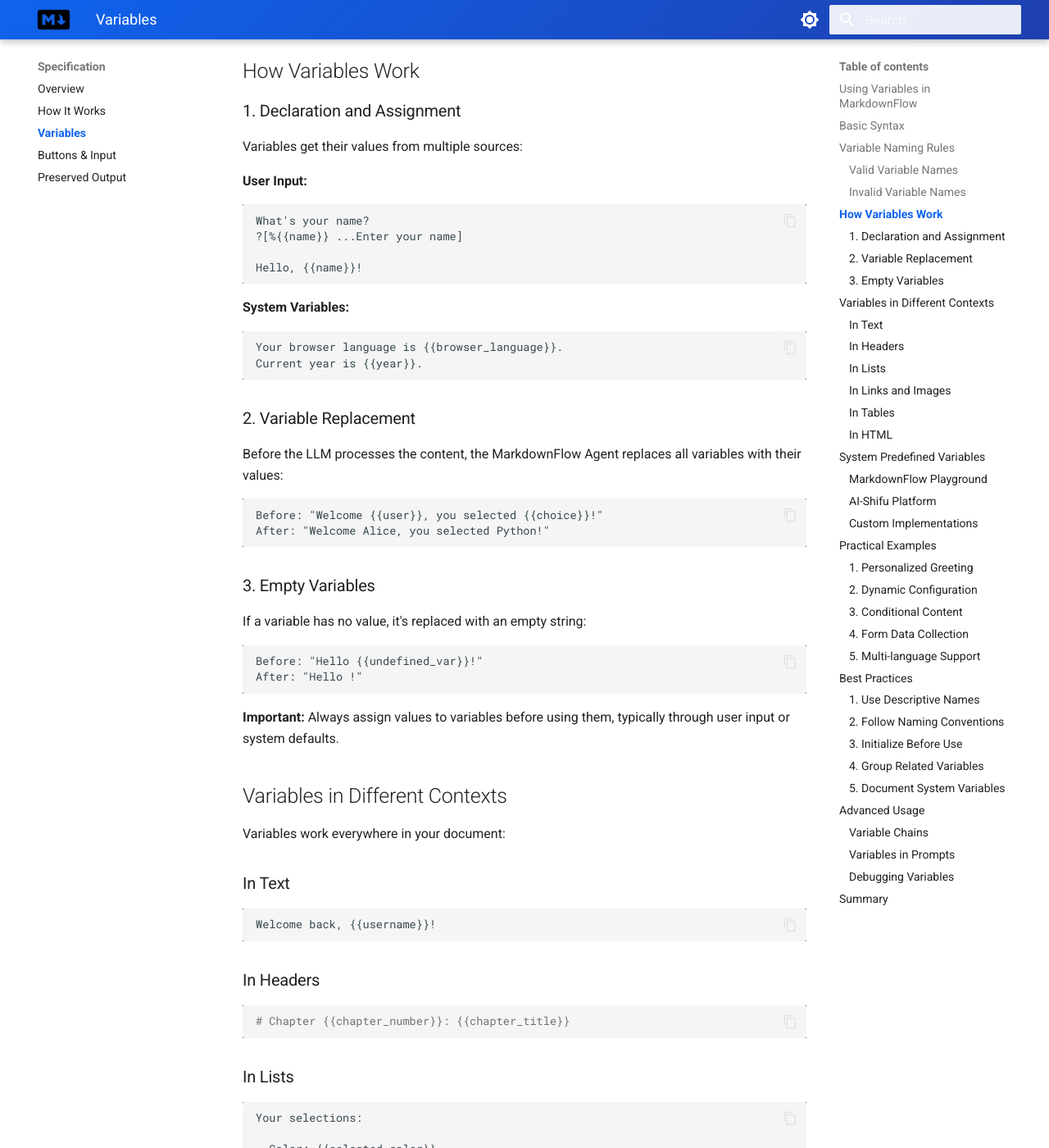
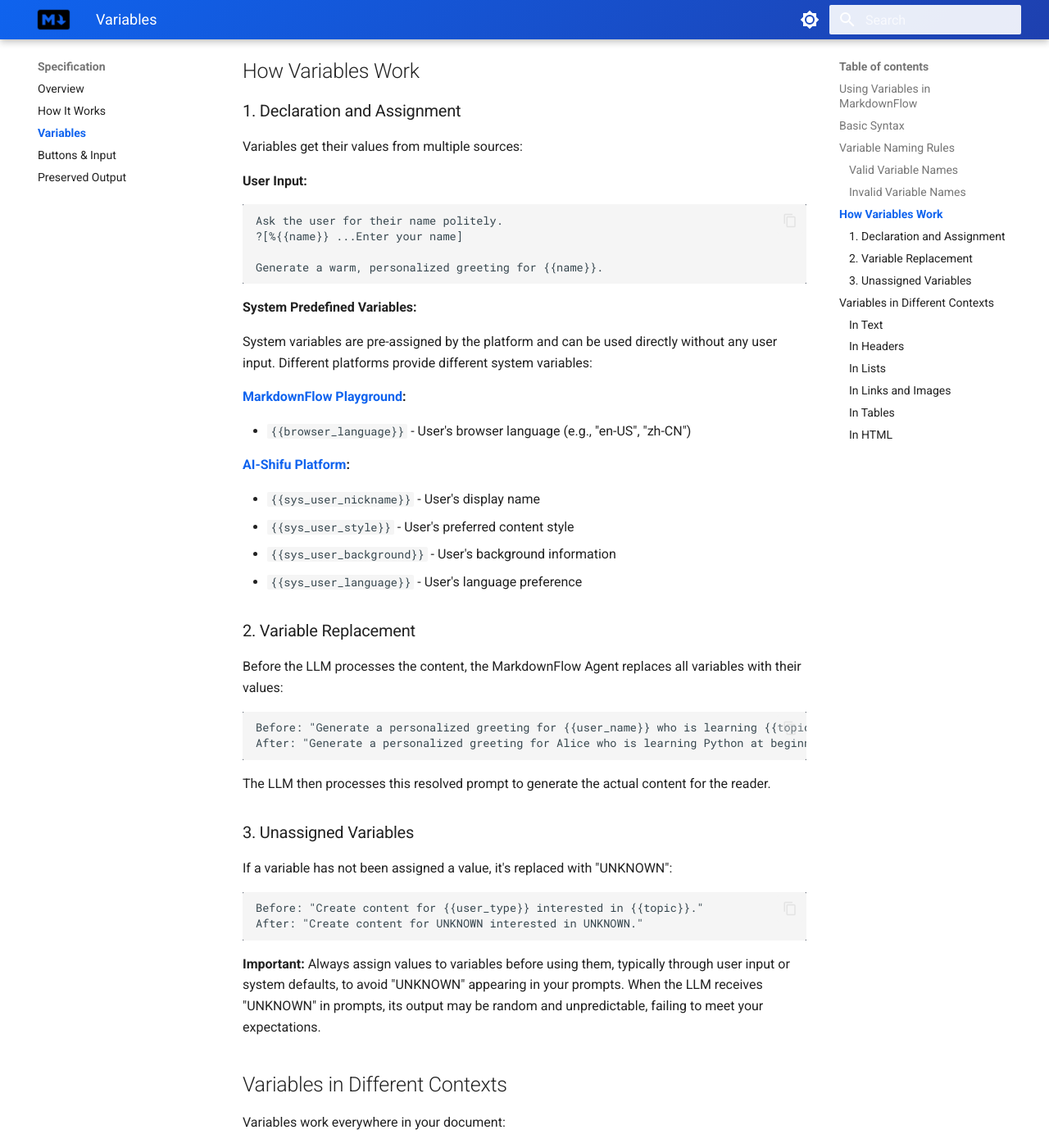
Before and after one commit to ai-shifu/markdown-flow, an MkDocs documentation site: the page built from docs/docs/specification/variables.md, in a window 1280 px wide and 1400 px high, scrolled down 1565 px. Shown: the whole window at 82% size. Built offline with MkDocs 1.6.1 and Material for MkDocs 9.7.7, drawn with Linux system fonts in a browser that asks for light colours; some of the changed text lies outside the part shown.

Commit message:
Update variables documentation to follow MarkdownFlow principles
- Rewrite examples to show content as prompts for AI, not direct text
- Clarify that unassigned variables become 'UNKNOWN' and cause unpredictable output
- Explain system predefined variables from different platforms
- Update all context examples (text, headers, lists, etc.) to follow AI prompt pattern

🤖 Generated with [Claude Code](https://claude.ai/code)

Co-Authored-By: Claude <noreply@anthropic.com>

````diff
--- a/docs/docs/specification/variables.md
+++ b/docs/docs/specification/variables.md
@@ -70,38 +70,48 @@ Variables get their values from multiple sources:
 **User Input:**
 
 ```markdown
-What's your name?
+Ask the user for their name politely.
 ?[%{{name}} ...Enter your name]
 
-Hello, {{name}}!
+Generate a warm, personalized greeting for {{name}}.
 ```
 
-**System Variables:**
+**System Predefined Variables:**
 
-```markdown
-Your browser language is {{browser_language}}.
-Current year is {{year}}.
-```
+System variables are pre-assigned by the platform and can be used directly without any user input. Different platforms provide different system variables:
+
+**[MarkdownFlow Playground](https://play.mdflow.run):**
+
+- `{{browser_language}}` - User's browser language (e.g., "en-US", "zh-CN")
+
+**[AI-Shifu Platform](https://ai-shifu.com):**
+
+- `{{sys_user_nickname}}` - User's display name
+- `{{sys_user_style}}` - User's preferred content style
+- `{{sys_user_background}}` - User's background information
+- `{{sys_user_language}}` - User's language preference
 
 ### 2. Variable Replacement
 
 Before the LLM processes the content, the MarkdownFlow Agent replaces all variables with their values:
 
 ```markdown
-Before: "Welcome {{user}}, you selected {{choice}}!"
-After: "Welcome Alice, you selected Python!"
+Before: "Generate a personalized greeting for {{user_name}} who is learning {{topic}} at {{level}} level."
+After: "Generate a personalized greeting for Alice who is learning Python at beginner level."
 ```
 
-### 3. Empty Variables
+The LLM then processes this resolved prompt to generate the actual content for the reader.
 
-If a variable has no value, it's replaced with an empty string:
+### 3. Unassigned Variables
+
+If a variable has not been assigned a value, it's replaced with "UNKNOWN":
 
 ```markdown
-Before: "Hello {{undefined_var}}!"
-After: "Hello !"
+Before: "Create content for {{user_type}} interested in {{topic}}."
+After: "Create content for UNKNOWN interested in UNKNOWN."
 ```
 
-**Important:** Always assign values to variables before using them, typically through user input or system defaults.
+**Important:** Always assign values to variables before using them, typically through user input or system defaults, to avoid "UNKNOWN" appearing in your prompts. When the LLM receives "UNKNOWN" in prompts, its output may be random and unpredictable, failing to meet your expectations.
 
 ## Variables in Different Contexts
 
@@ -110,7 +120,7 @@ Variables work everywhere in your document:
 ### In Text
 
 ```markdown
-Welcome back, {{username}}!
+Create a personalized welcome message for {{username}} that feels warm and familiar.
 ```
 
 ### In Headers
@@ -122,23 +132,23 @@ Welcome back, {{username}}!
 ### In Lists
 
 ```markdown
-Your selections:
-
-- Color: {{selected_color}}
-- Size: {{selected_size}}
-- Quantity: {{quantity}}
+Summarize the user's product selections in a clear list format:
+- Their chosen color: {{selected_color}}
+- Their selected size: {{selected_size}}
+- The quantity they want: {{quantity}}
 ```
 
 ### In Links and Images
 
 ```markdown
 [Visit {{site_name}}]({{site_url}})
-![{{image_description}}]({{image_path}})
+[{{image_description}}]({{image_path}})
 ```
 
 ### In Tables
 
 ```markdown
+Create a formatted table showing the user's account information:
 | Property | Value                 |
 | -------- | --------------------- |
 | Name     | {{user_name}}         |
@@ -153,227 +163,3 @@ Your selections:
   <span id="user-{{user_id}}">{{display_name}}</span>
 </div>
 ```
-
-## System Predefined Variables
-
-Different platforms provide different system variables:
-
-### MarkdownFlow Playground
-
-```markdown
-{{browser_language}} # User's browser language (e.g., "en-US", "zh-CN")
-```
-
-**Example:**
-
-```markdown
-{{#if browser_language == "zh-CN"}}
-欢迎！
-{{else}}
-Welcome!
-{{/if}}
-```
-
-### AI-Shifu Platform
-
-```markdown
-{{sys_user_nickname}} # User's display name
-{{sys_user_background}} # User's profile information
-{{sys_user_preference}} # User's content preferences
-```
-
-**Example:**
-
-```markdown
-Hi {{sys_user_nickname}}!
-
-Based on your background in {{sys_user_background}},
-here's content tailored to your interests...
-```
-
-### Custom Implementations
-
-You can define your own system variables:
-
-```markdown
-{{company_name}} # Your organization
-{{current_date}} # Today's date
-{{user_role}} # User's permission level
-{{session_id}} # Unique session identifier
-```
-
-## Practical Examples
-
-### 1. Personalized Greeting
-
-```markdown
-# Welcome, {{first_name}}!
-
-Good {{time_of_day}}, {{first_name}} {{last_name}}.
-
-You last visited on {{last_visit_date}}.
-You have {{unread_count}} new messages.
-```
-
-### 2. Dynamic Configuration
-
-```markdown
-## {{app_name}} Configuration
-
-Server: {{server_url}}
-Port: {{server_port}}
-Environment: {{environment}}
-Debug Mode: {{debug_enabled}}
-```
-
-### 3. Conditional Content
-
-```markdown
-Your subscription: {{plan_type}}
-
-{{#if plan_type == "free"}}
-Upgrade to Pro for advanced features!
-{{else}}
-Thank you for being a {{plan_type}} subscriber!
-{{/if}}
-```
-
-### 4. Form Data Collection
-
-```markdown
-## Registration Form
-
-Name: ?[%{{full_name}} ...Enter your full name]
-Email: ?[%{{email}} ...your@email.com]
-Country: ?[%{{country}} USA | UK | Canada | ...Other]
-
-## Confirmation
-
-Thank you, {{full_name}}!
-We'll send confirmation to {{email}}.
-Your country selection: {{country}}
-```
-
-### 5. Multi-language Support
-
-```markdown
-{{#if browser_language starts with "es"}}
-Hola, {{user_name}}!
-{{#elif browser_language starts with "fr"}}
-Bonjour, {{user_name}}!
-{{#elif browser_language starts with "zh"}}
-你好，{{user_name}}！
-{{else}}
-Hello, {{user_name}}!
-{{/if}}
-```
-
-## Best Practices
-
-### 1. Use Descriptive Names
-
-```markdown
-Good: {{user_email}}, {{selected_product}}, {{total_price}}
-Poor: {{e}}, {{prod}}, {{p}}
-```
-
-### 2. Follow Naming Conventions
-
-Choose one style and stick to it:
-
-```markdown
-camelCase: {{userName}}, {{orderStatus}}, {{isActive}}
-snake_case: {{user_name}}, {{order_status}}, {{is_active}}
-```
-
-### 3. Initialize Before Use
-
-Always ensure variables have values:
-
-```markdown
-What's your name?
-?[%{{name}} ...Your name]
-
-<!-- Now safe to use {{name}} -->
-
-Welcome, {{name}}!
-```
-
-### 4. Group Related Variables
-
-```markdown
-User Info:
-
-- {{user_name}}
-- {{user_email}}
-- {{user_role}}
-
-Order Details:
-
-- {{order_id}}
-- {{order_date}}
-- {{order_total}}
-```
-
-### 5. Document System Variables
-
-If creating a template for others:
-
-```markdown
-<!-- Available System Variables:
-{{company_name}} - Organization name
-{{current_year}} - Current year (YYYY)
-{{user_locale}} - User's locale (e.g., en-US)
--->
-```
-
-## Advanced Usage
-
-### Variable Chains
-
-Variables resolved in sequence:
-
-```markdown
-?[%{{first_name}} ...First name]
-?[%{{last_name}} ...Last name]
-
-Your full name is {{first_name}} {{last_name}}.
-```
-
-### Variables in Prompts
-
-Variables work in document prompts:
-
-```markdown
----
-Tone: Adjust for {{user_level}} level
-Language: Translate to {{browser_language}}
-Style: Use {{writing_style}} style
----
-```
-
-### Debugging Variables
-
-To check variable values during development:
-
-```markdown
-<!-- Debug Info -->
-
-Variable values:
-
-- name: {{name}}
-- choice: {{choice}}
-- undefined: {{undefined_var}}
-```
-
-## Summary
-
-Variables in MarkdownFlow:
-
-- Use `{{variable_name}}` syntax
-- Are case-sensitive
-- Get replaced before LLM processing
-- Work everywhere in your document
-- Can be user-defined or system-provided
-
-Start with simple variable substitution, then explore advanced patterns as your documents become more sophisticated. The key is ensuring variables are assigned values before use, typically through user interactions or system defaults.
````
